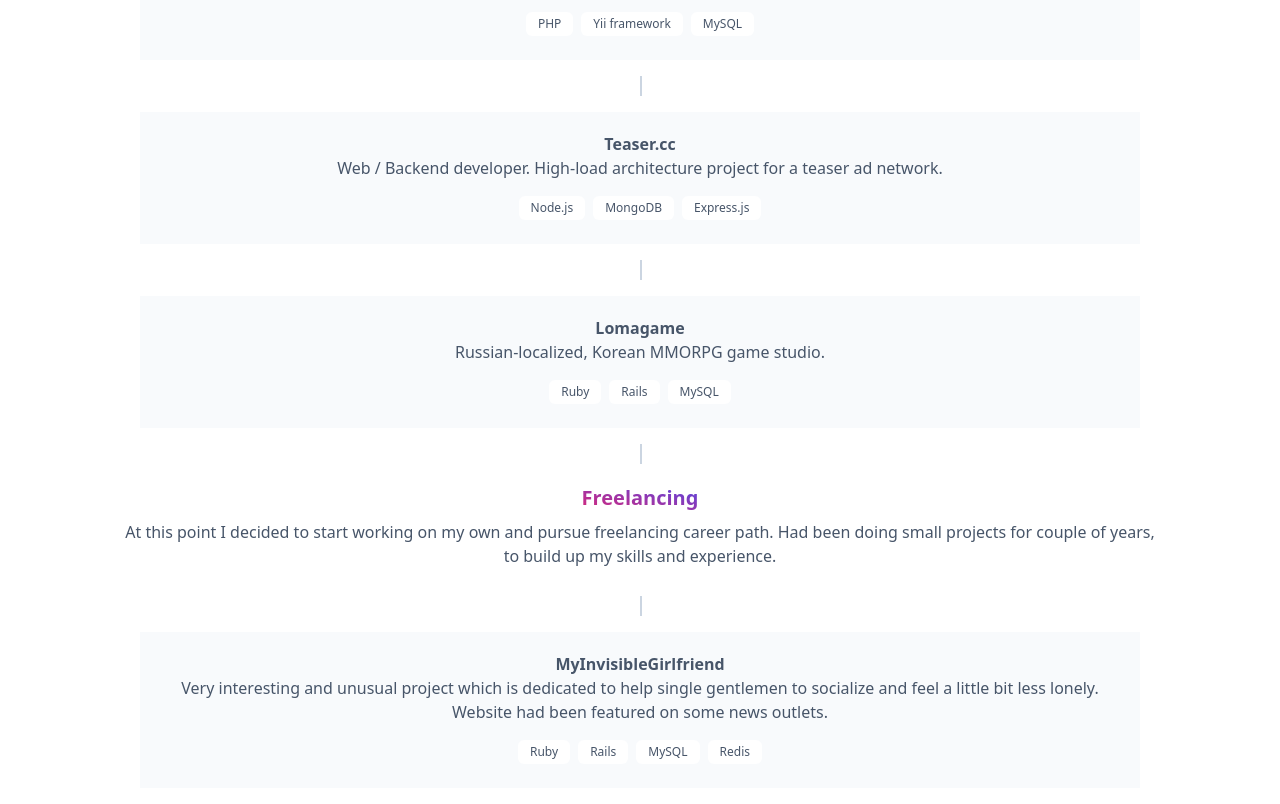
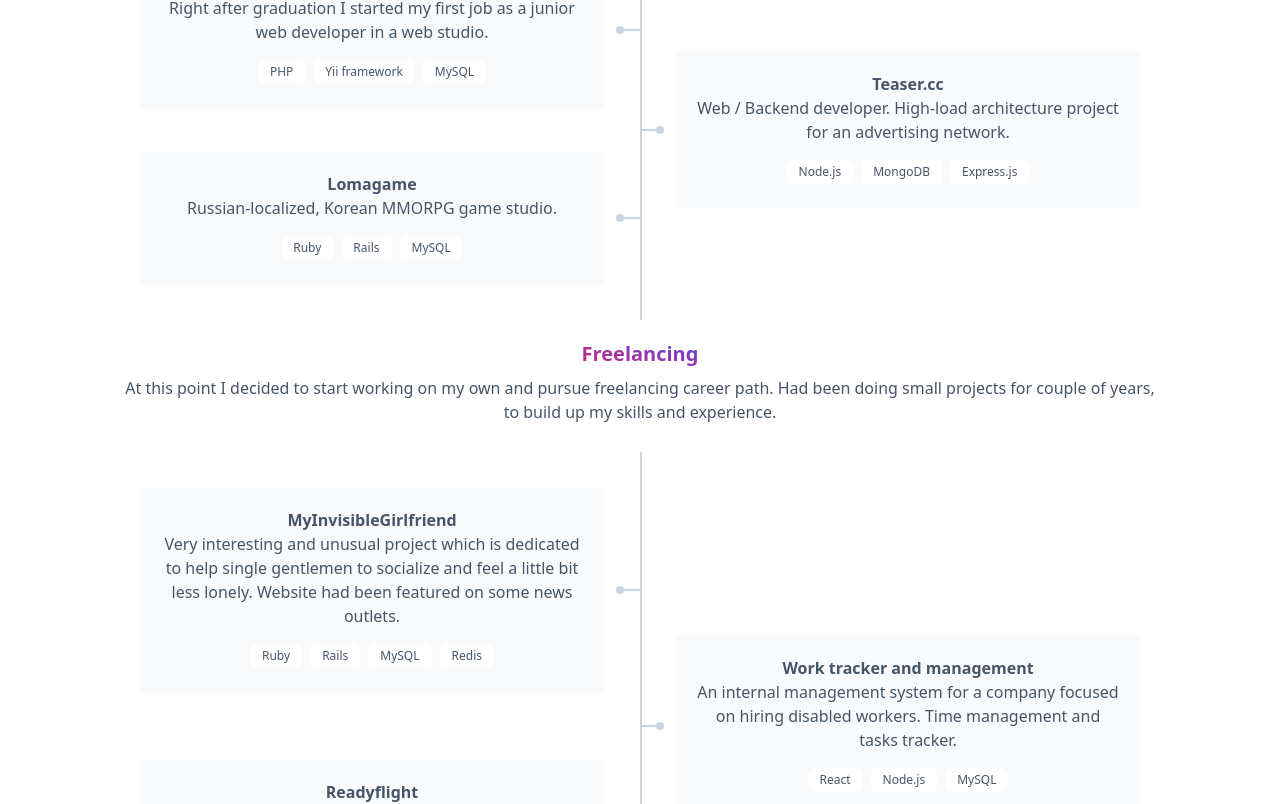
Before and after one commit to roman-raizen/rizn.me, a Next.js app: page / in a window 1280 px wide. Shown: the part 1036-1840 px from the top of the page. Built offline with nearby package versions, Linux system fonts and the light colour scheme.

Commit message:
Stylizing storyline

```diff
--- a/scenes/Home/components/Story.js
+++ b/scenes/Home/components/Story.js
@@ -4,14 +4,17 @@
 
 const TimelineItem = ({ children, title, skills }) => {
   const badges = skills.split(',').map(s => s.trim())
+
   return (
-    <div className="m-5 p-5 text-center rounded-lg bg-slate-50 border-[1rem] border-white">
-      <h3 className="font-bold">{title}</h3>
-      <p>{children}</p>
-      <div className="mt-3 flex justify-center flex-wrap">
-        { badges.map((badge, index) =>
-          <Badge key={index}>{badge}</Badge>
-        )}
+    <div className="relative lg:w-1/2 lg:even:self-end lg:-mt-32 lg:first:mt-0 before:content-[' '] lg:before:visible before:invisible lg:after:visible after:invisible before:border-slate-300 before:border-t-2 before:absolute before:top-1/2 before:z-10 before:-translate-y-1/2 before:right-0 even:before:left-0 even:after:left-4 before:w-4 after:content-[' '] after:bg-slate-300 after:w-2 after:h-2 after:absolute after:rounded-full after:z-10 after:right-4 after:top-1/2 after:-translate-y-1/2">
+      <div className="m-5 p-5 text-center rounded-lg bg-slate-50 border-[1rem] border-white relative">
+        <h3 className="font-bold">{title}</h3>
+        <p>{children}</p>
+        <div className="flex flex-wrap justify-center mt-3">
+          { badges.map((badge, index) =>
+            <Badge key={index}>{badge}</Badge>
+          )}
+        </div>
       </div>
     </div>
   )
@@ -19,7 +22,7 @@
 
 const Timeline = ({ children }) => {
   return (
-    <div>
+    <div className="flex flex-col">
       { children }
     </div>
   )
@@ -27,7 +30,7 @@
 
 const Chapter = ({title, children}) => {
   return (
-    <div className="bg-white p-5 text-center">
+    <div className="p-5 text-center bg-white">
       <h2 className="text-xl">
         <Highlight>{title}</Highlight>
       </h2>
@@ -38,25 +41,24 @@
   )
 }
 
-
 const Story = () => {
   return (
     <Section>
       <div className="">
-        <h1 className="text-3xl font-bold mt-20 mb-16 text-center m-10">My Story</h1>
+        <h1 className="m-10 mt-20 mb-16 text-3xl font-bold text-center">My Story</h1>
         <div className="relative">
-          <div className="absolute border-l-2 border-l-slate-300 top-0 h-full left-1/2 border-solid"></div>
+          <div className="absolute top-0 h-full border-l-2 border-solid border-l-slate-300 left-1/2"></div>
           <div className="relative">
             <Chapter title="Graduation">
-              Siberian State University Of Technologies - information system and technologies major.
+              Siberian State University Of Technologies - Master of Information Systems and Technology.
               Data science, Databases and Web Development.
             </Chapter>
             <Timeline>
               <TimelineItem title="1GT - web studio" skills="PHP, Yii framework, MySQL">
-                Right after graduation I started my first job as a web developer in a web studio.
+                Right after graduation I started my first job as a junior web developer in a web studio.
               </TimelineItem>
               <TimelineItem title="Teaser.cc" skills="Node.js, MongoDB, Express.js">
-                Web / Backend developer. High-load architecture project for a teaser ad network.
+                Web / Backend developer. High-load architecture project for an advertising network.
               </TimelineItem>
               <TimelineItem title="Lomagame" skills="Ruby, Rails, MySQL">
                 Russian-localized, Korean MMORPG game studio.
@@ -71,7 +73,7 @@
                 Very interesting and unusual project which is dedicated to help single gentlemen to socialize and feel a little bit less lonely.
                 Website had been featured on some news outlets.
               </TimelineItem>
-              <TimelineItem title="Work tracker" skills="Ruby, Rails, MySQL">
+              <TimelineItem title="Work tracker and management" skills="React, Node.js, MySQL">
                 An internal management system for a company focused on hiring disabled workers. Time management and tasks tracker.
               </TimelineItem>
               <TimelineItem title="Readyflight" skills="Team Leading, Ruby, Rails, PostgreSQL, SVG, TDD">
--- a/scenes/Home/scenes/Show.js
+++ b/scenes/Home/scenes/Show.js
@@ -5,7 +5,7 @@
 const ShowHomeScene = () => {
   return(
     <>
-      <div className="flex justify-center flex-col  lg:min-h-[80vh]">
+      <div className="flex justify-center flex-col lg:min-h-[80vh]">
         <div className="max-w-6xl mx-auto">
           <Hello />
         </div>
```
